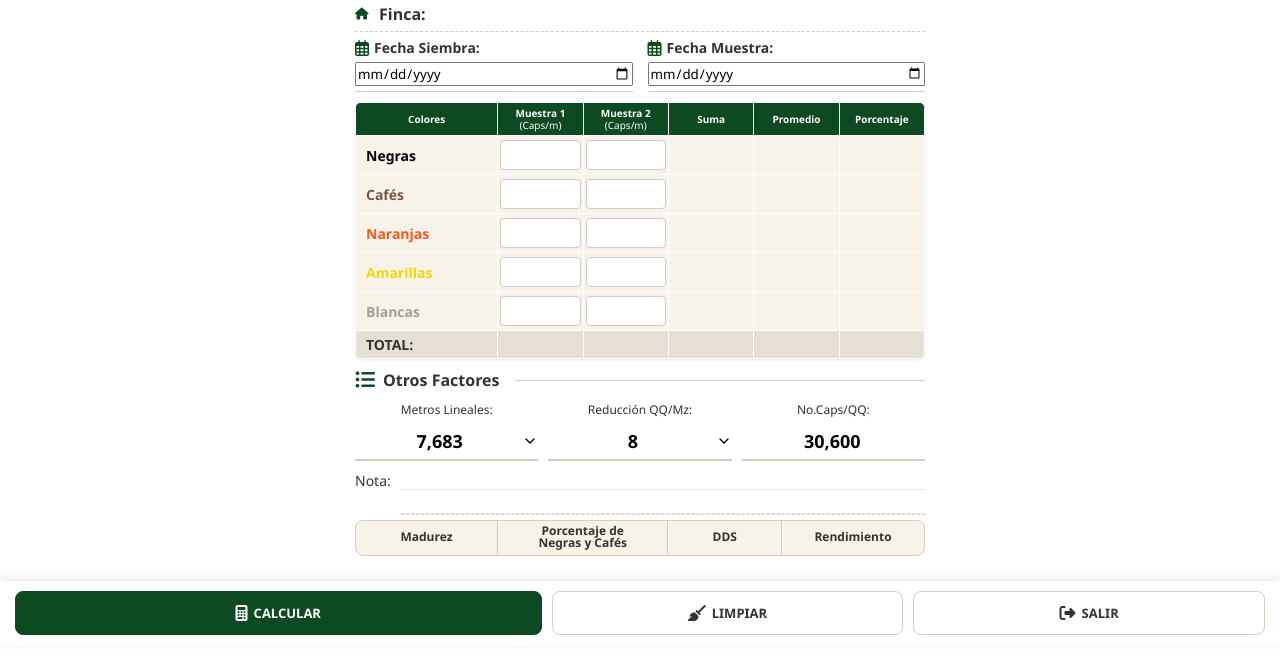
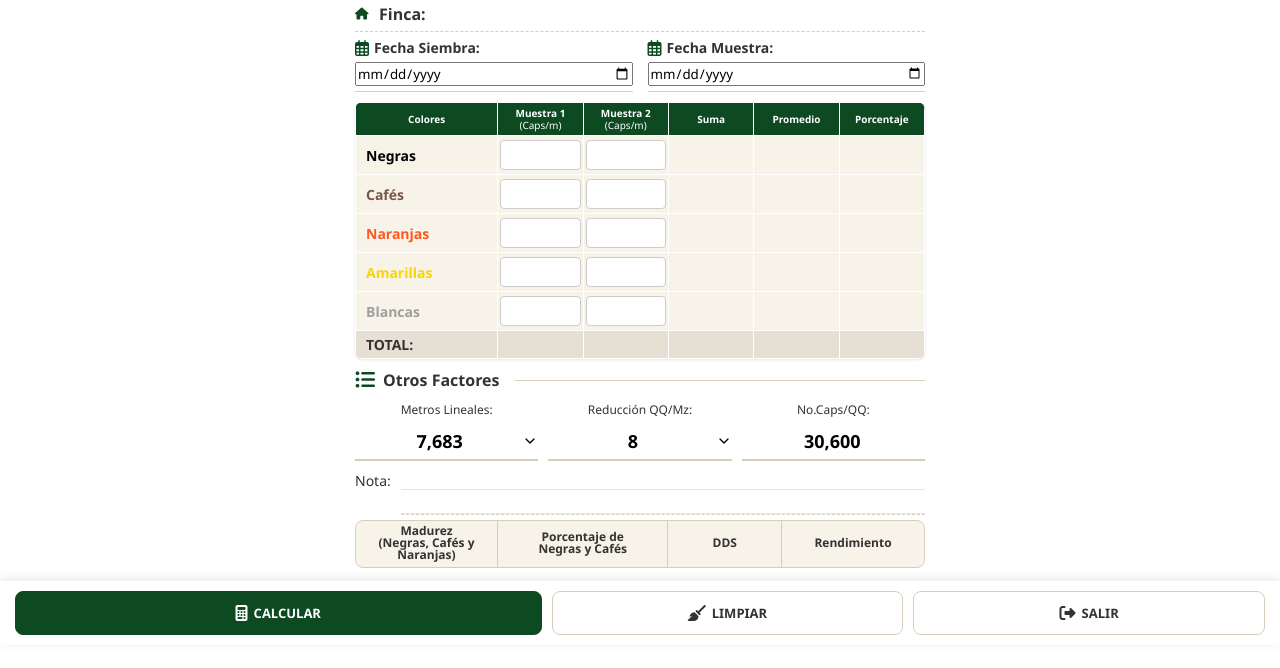
Before and after one commit to Leon505/madurez2, a plain HTML site: page index.html in a window 1280 px wide. Shown: the part 155-823 px from the top of the page. Drawn offline with nearby package versions, Linux system fonts and the light colour scheme.

Commit message:
Update index.html

```diff
--- a/index.html
+++ b/index.html
@@ -169,7 +169,7 @@
             <!-- Resultados -->
             <div class="results-grid">
                 <div class="result-item">
-                    <label>Madurez</label>
+                    <label>Madurez<br>(Negras, Cafés y Naranjas)</label>
                     <div id="res-madurez" class="result-value"></div>
                 </div>
                 <div class="result-item">
```
